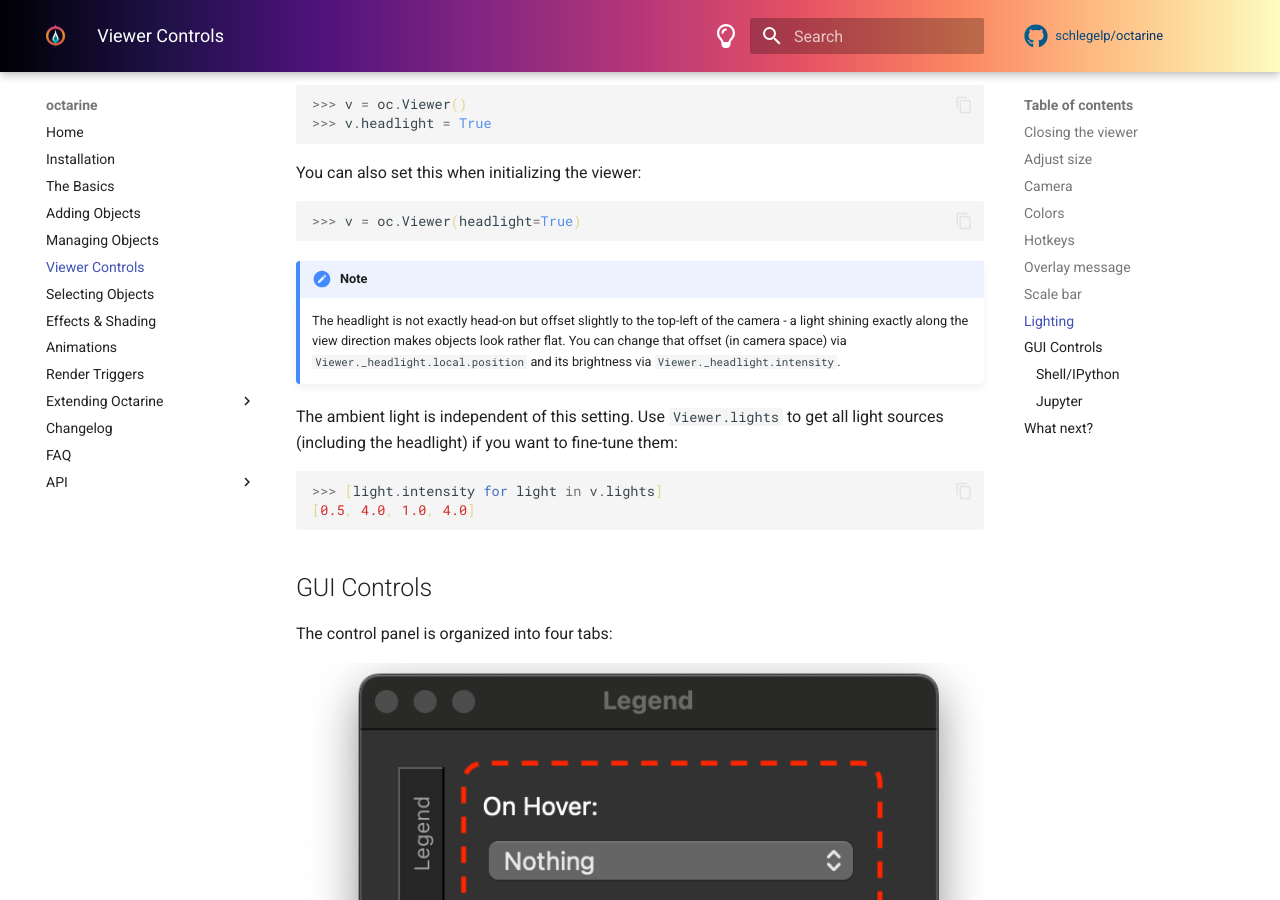
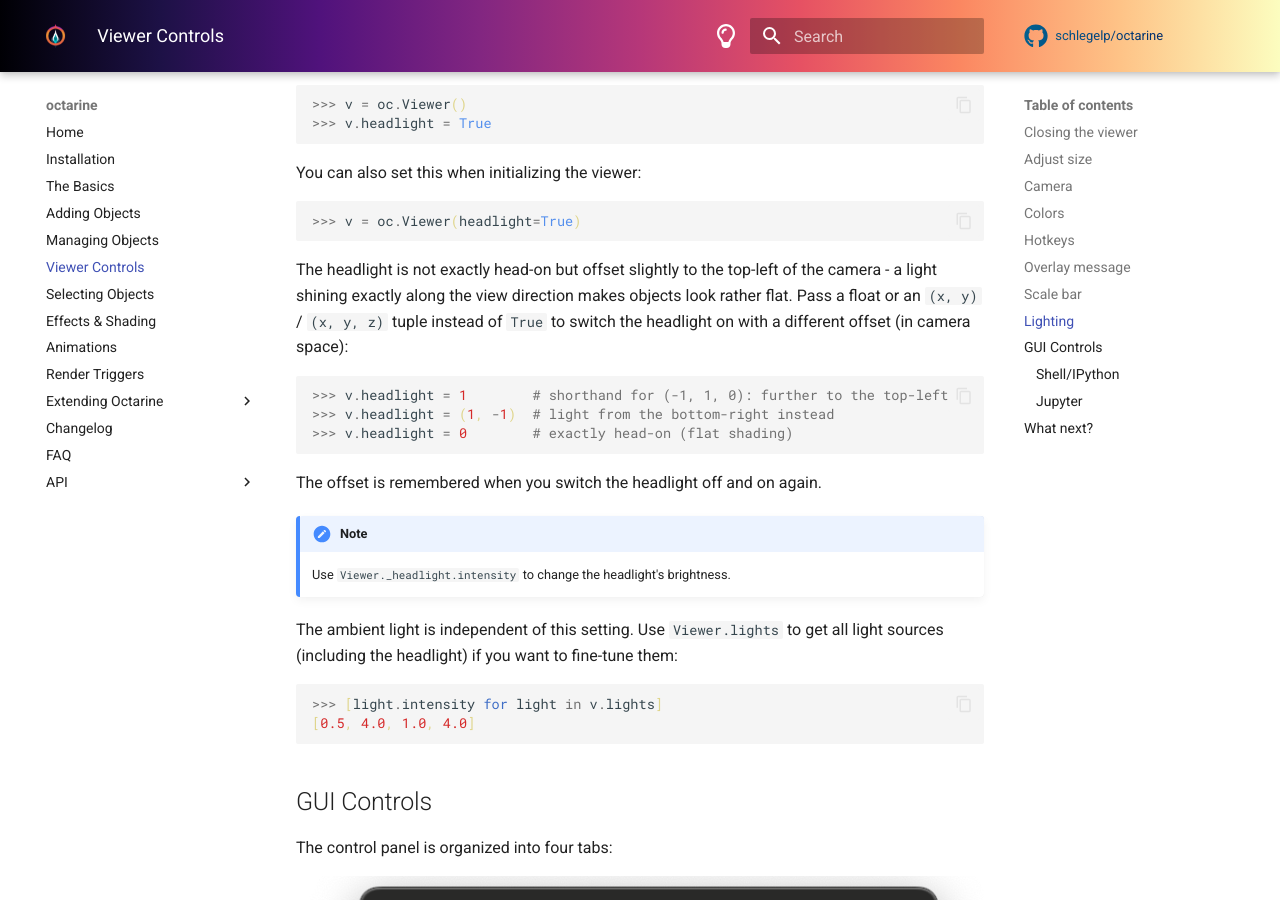
Before and after one commit to schlegelp/octarine, an MkDocs documentation site: the page built from docs/controls.md, in a window 1280 px wide and 900 px high, scrolled down 3730 px. Built offline with MkDocs 1.6.1 and Material for MkDocs 9.7.7, drawn with Linux system fonts in a browser that asks for light colours; plug-ins that fetch from the network failed and are left out; comment, search, counter and statistics services are not loaded.

Commit message:
fix headlight setter + docs

````diff
--- a/docs/controls.md
+++ b/docs/controls.md
@@ -155,13 +155,22 @@ You can also set this when initializing the viewer:
 >>> v = oc.Viewer(headlight=True)
 ```
 
+The headlight is not exactly head-on but offset slightly to the top-left of the
+camera - a light shining exactly along the view direction makes objects look
+rather flat. Pass a float or an `(x, y)` / `(x, y, z)` tuple instead of `True`
+to switch the headlight on with a different offset (in camera space):
+
+```python
+>>> v.headlight = 1        # shorthand for (-1, 1, 0): further to the top-left
+>>> v.headlight = (1, -1)  # light from the bottom-right instead
+>>> v.headlight = 0        # exactly head-on (flat shading)
+```
+
+The offset is remembered when you switch the headlight off and on again.
+
 !!! note
 
-    The headlight is not exactly head-on but offset slightly to the top-left
-    of the camera - a light shining exactly along the view direction makes
-    objects look rather flat. You can change that offset (in camera space) via
-    `Viewer._headlight.local.position` and its brightness via
-    `Viewer._headlight.intensity`.
+    Use `Viewer._headlight.intensity` to change the headlight's brightness.
 
 The ambient light is independent of this setting. Use `Viewer.lights` to get
 all light sources (including the headlight) if you want to fine-tune them:
````
Also changed, not shown: docs/changelog.md (+2 -1 lines), 2 other files.
